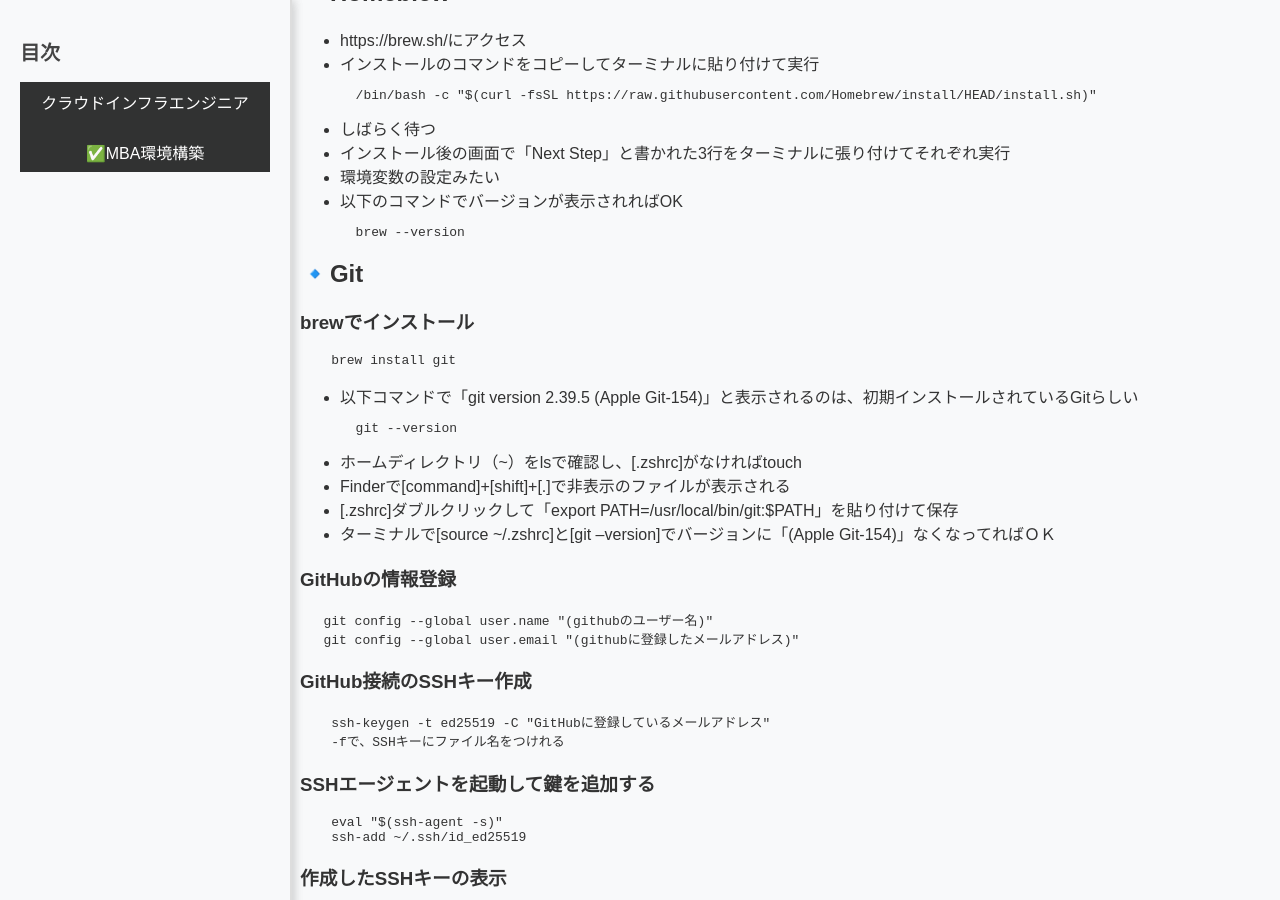
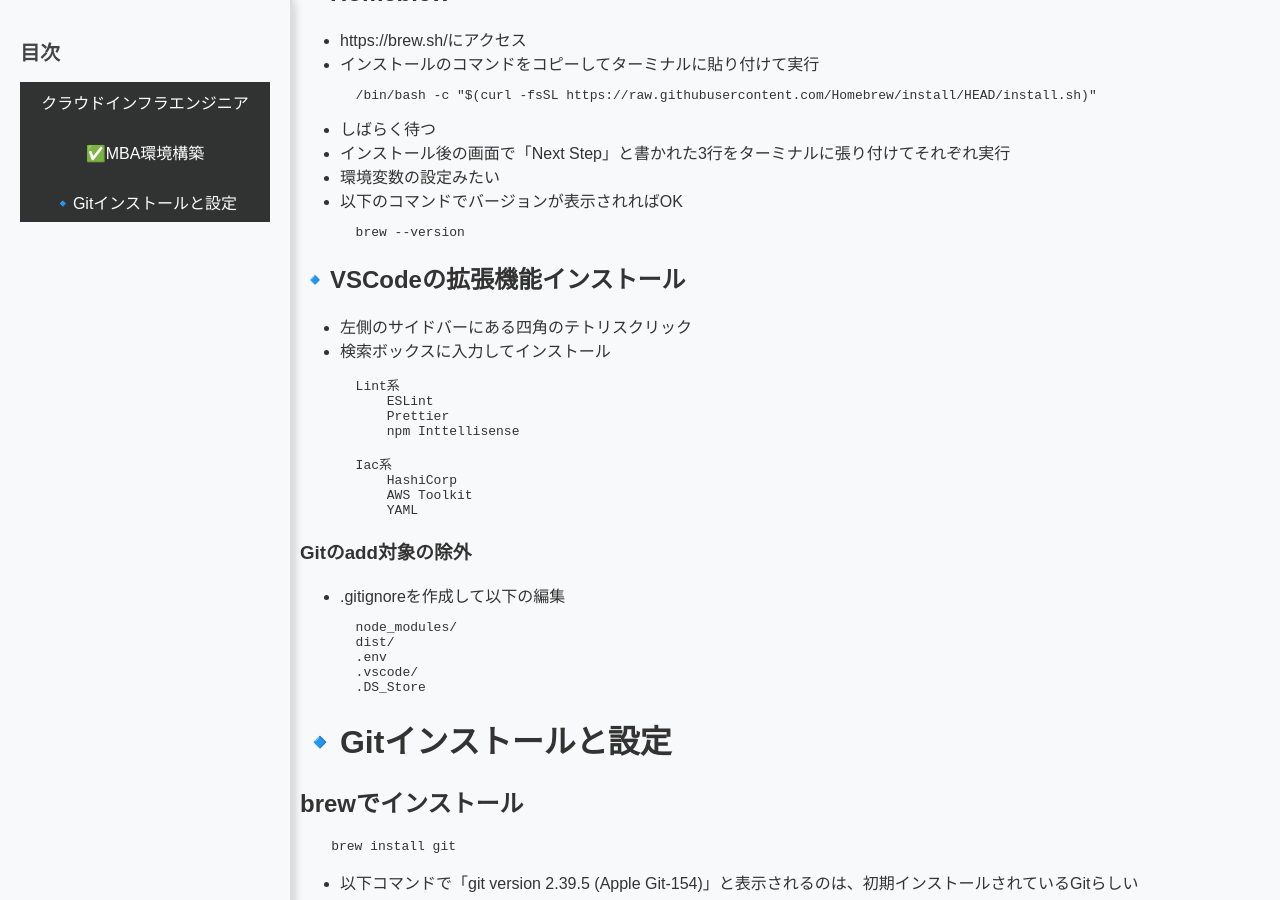
Before and after one commit to cloudrobo48/aws-cloud, a Jekyll site: the page built from docs/mac/mac-memo.md, in a window 1280 px wide and 900 px high, scrolled down 579 px. Built offline with Jekyll 4.4.1, drawn with Linux system fonts in a browser that asks for light colours; some of the changed text lies outside the part shown.

Commit message:
vscodeの設定変更後

```diff
--- a/docs/mac/mac-memo.md
+++ b/docs/mac/mac-memo.md
@@ -20,9 +20,36 @@ layout: default
     brew --version
 ~~~
 
-## 🔹Git
+## 🔹VSCodeの拡張機能インストール
+- 左側のサイドバーにある四角のテトリスクリック
+- 検索ボックスに入力してインストール
+~~~
+    Lint系
+        ESLint
+        Prettier
+        npm Inttellisense
 
-### brewでインストール
+    Iac系
+        HashiCorp
+        AWS Toolkit
+        YAML
+~~~
+
+### Gitのadd対象の除外
+
+- .gitignoreを作成して以下の編集
+~~~
+    node_modules/
+    dist/
+    .env
+    .vscode/
+    .DS_Store
+~~~
+
+
+# 🔹Gitインストールと設定
+
+## brewでインストール
 
 ~~~~
     brew install git
@@ -36,21 +63,21 @@ layout: default
 - [.zshrc]ダブルクリックして「export PATH=/usr/local/bin/git:$PATH」を貼り付けて保存
 - ターミナルで[source ~/.zshrc]と[git --version]でバージョンに「(Apple Git-154)」なくなってればＯＫ
 
-### GitHubの情報登録
+## GitHubの情報登録
 
 ~~~
    git config --global user.name "(githubのユーザー名)"
    git config --global user.email "(githubに登録したメールアドレス)"
 ~~~
 
-### GitHub接続のSSHキー作成
+## GitHub接続のSSHキー作成
 
 ~~~
     ssh-keygen -t ed25519 -C "GitHubに登録しているメールアドレス"
     -fで、SSHキーにファイル名をつけれる
 ~~~
 
-### SSHエージェントを起動して鍵を追加する
+## SSHエージェントを起動して鍵を追加する
 
 ~~~
     eval "$(ssh-agent -s)"
@@ -71,11 +98,13 @@ layout: default
 - key typeはAuthentication key
 - keyの部分に作成したSSHキーを貼り付ける
 
-### GitHub接続テスト
+## GitHub接続テスト
 
 ~~~
     ssh -T git@github.com
 ~~~
+
+## Git操作
 
 ### Githubに登録されているデータをクライアントにCloneさせる
 
@@ -105,6 +134,14 @@ layout: default
     git add .
 ~~~
 
+### Macの変更ステージングをキャンセル
+
+~~~
+    git reset
+~~~
+
+
+
 ### Macの変更をコミット
 
 ~~~
@@ -117,11 +154,26 @@ layout: default
     git push origin main
 ~~~
 
-
-
+### その他のGitコマンド
 
 |command|description|memo|
 |git status|変更を確認する|どのファイルが追加・変更・削除されたかがわかる|
+
+
+## Lint導入
+
+### Node+npmインストール　　→　ESLintとPretterインストール
+
+~~~
+    brew install node
+    npm init -y
+    npm install -D eslint prettier
+~~~
+
+### ESLintインストール
+~~~
+
+~~~
 
 
 ### つづく
```
Also changed, not shown: package.json (added, +28 -0 lines), was/was-study.md (deleted, +0 -1 lines), 2 other files.
